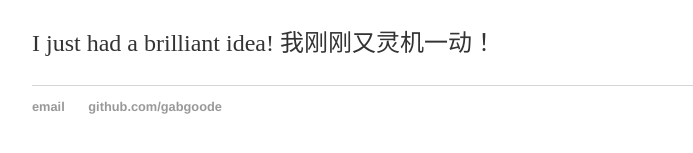
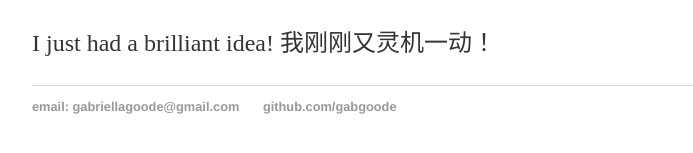
Before and after one commit to gabgoode/gabgoode.github.io, a Jekyll site: the page built from about/index.html, in a window 1280 px wide. Shown: the part 594-747 px from the top of the page, without its empty margins (160-853 px from the left). Built offline with Jekyll 4.4.1, drawn with Linux system fonts in a browser that asks for light colours.

Commit message:
Update default.html

```diff
--- a/_layouts/default.html
+++ b/_layouts/default.html
@@ -21,7 +21,7 @@
 			</div><!-- /.container -->
 			<footer>
 	    		<ul>
-	        		<li><a href="mailto:gabriellagoode@gmail.com">email</a></li>
+	        		<li><a href="mailto:gabriellagoode@gmail.com?subject=Hello%20Gab!">email: gabriellagoode@gmail.com</a></li>
 	        		<li><a href="https://github.com/gabgoode">github.com/gabgoode</a></li>
 				</ul>
 			</footer>
```
